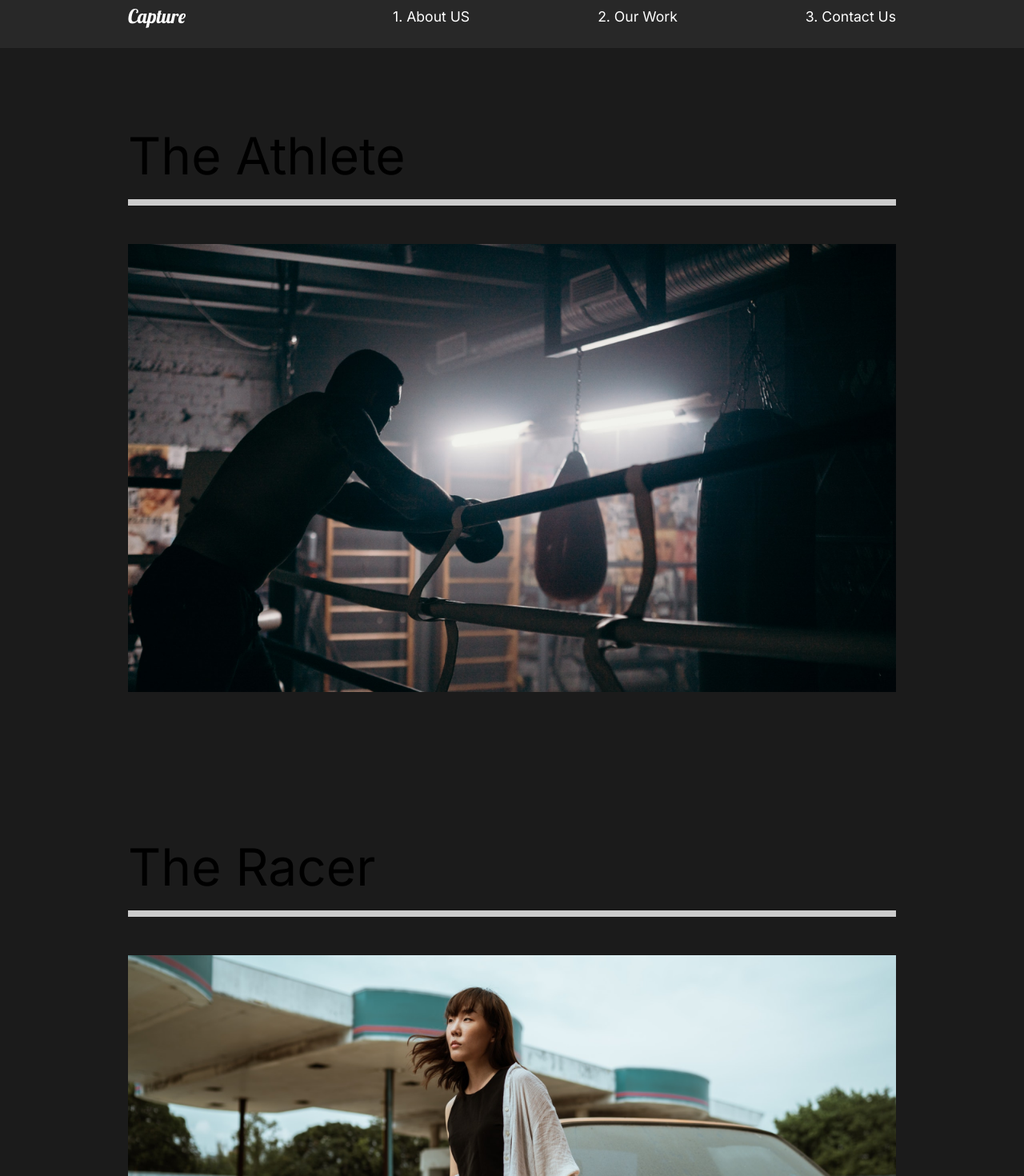
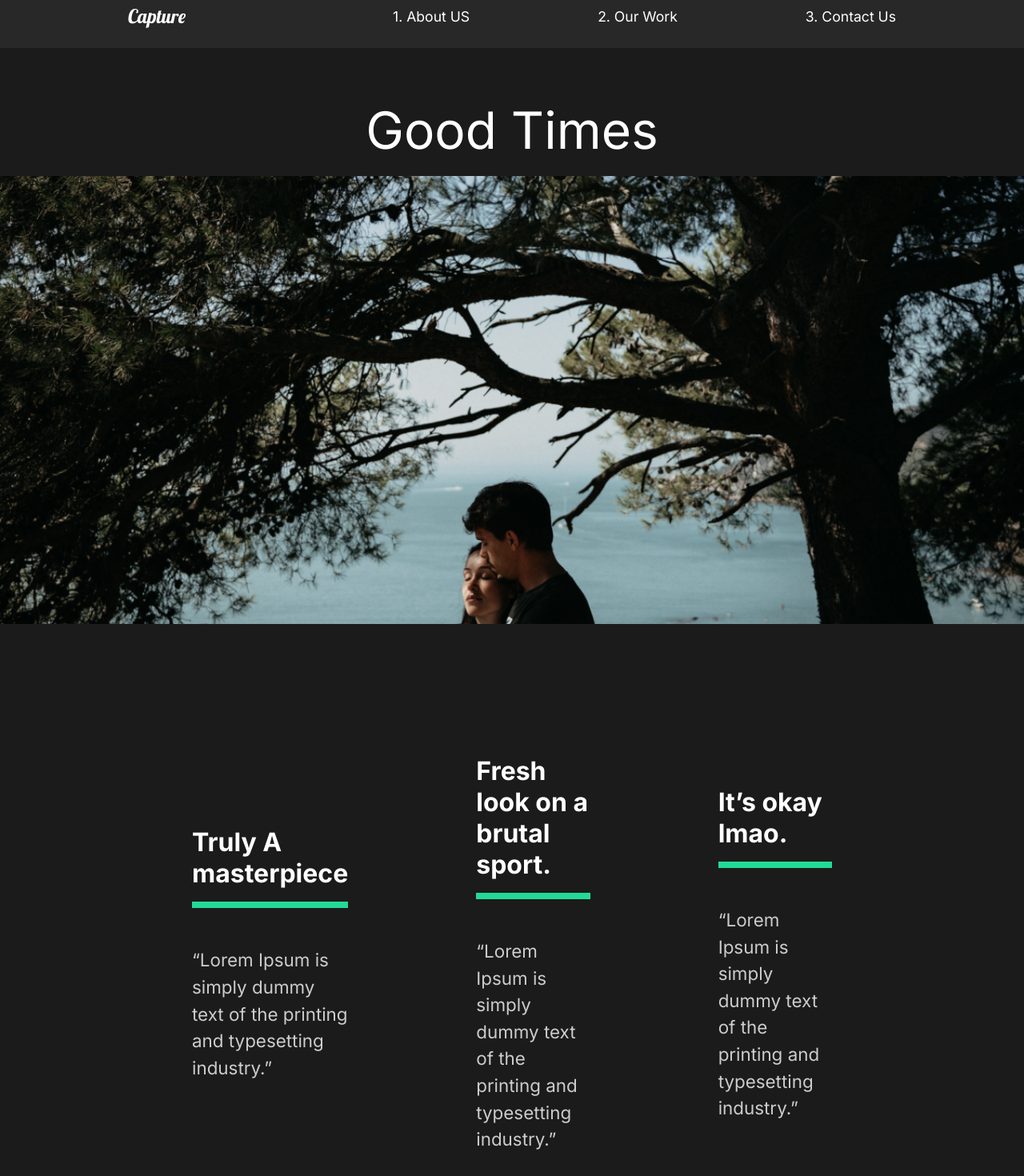
Before and after one commit to NajkiNajk/the-creative-react-course-capture, a React (Create React App) app: page /work/good-times in a window 1280 px wide. Shown: the part 40-1510 px from the top of the page at 80% size. Built offline with nearby package versions, Linux system fonts and the light colour scheme.

Commit message:
11.Movie Detail

```diff
--- a/src/App.js
+++ b/src/App.js
@@ -6,6 +6,8 @@ import AboutUs from "./pages/AboutUs";
 import ContactUs from "./pages/ContactUs";
 import OurWork from "./pages/OurWork";
 import Nav from "./components/Nav";
+import MovieDetail from "./pages/MovieDetail";
+//router
 import { Switch, Route } from "react-router-dom";
 function App() {
   return (
@@ -16,8 +18,11 @@ function App() {
         <Route path="/" exact>
           <AboutUs />
         </Route>
-        <Route path="/work">
+        <Route path="/work" exact>
           <OurWork />
+        </Route>
+        <Route path="/work/:id">
+          <MovieDetail />
         </Route>
         <Route path="/contact">
           <ContactUs />
--- /dev/null
+++ b/src/movieState.js
@@ -0,0 +1,81 @@
+//Import Images
+import athlete from "./img/athlete-small.png";
+import goodtimes from "./img/goodtimes-small.png";
+import theracer from "./img/theracer-small.png";
+import athlete2 from "./img/athlete2.png";
+import goodtimes2 from "./img/good-times2.jpg";
+import theracer2 from "./img/the-racer2.jpg";
+
+export const MovieState = () => {
+  return [
+    {
+      title: "The Athlete",
+      mainImg: athlete,
+      secondaryImg: athlete2,
+      url: "/work/the-athlete",
+      awards: [
+        {
+          title: "Truly A masterpiece",
+          description:
+            "“Lorem Ipsum is simply dummy text of the printing and typesetting industry.”",
+        },
+        {
+          title: "Fresh look on a brutal sport.",
+          description:
+            "“Lorem Ipsum is simply dummy text of the printing and typesetting industry.”",
+        },
+        {
+          title: "It’s okay lmao.",
+          description:
+            "“Lorem Ipsum is simply dummy text of the printing and typesetting industry.”",
+        },
+      ],
+    },
+    {
+      title: "Good Times",
+      mainImg: goodtimes,
+      url: "/work/good-times",
+      secondaryImg: goodtimes2,
+      awards: [
+        {
+          title: "Truly A masterpiece",
+          description:
+            "“Lorem Ipsum is simply dummy text of the printing and typesetting industry.”",
+        },
+        {
+          title: "Fresh look on a brutal sport.",
+          description:
+            "“Lorem Ipsum is simply dummy text of the printing and typesetting industry.”",
+        },
+        {
+          title: "It’s okay lmao.",
+          description:
+            "“Lorem Ipsum is simply dummy text of the printing and typesetting industry.”",
+        },
+      ],
+    },
+    {
+      title: "The Racer",
+      mainImg: theracer,
+      url: "/work/the-racer",
+      secondaryImg: theracer2,
+      awards: [
+        {
+          title: "Truly A masterpiece",
+          description:
+            "“Lorem Ipsum is simply dummy text of the printing and typesetting industry.”",
+        },
+        {
+          title: "Fresh look on a brutal sport.",
+          description:
+            "“Lorem Ipsum is simply dummy text of the printing and typesetting industry.”",
+        },
+        {
+          title: "It’s okay lmao.",
+          description:
+            "“Lorem Ipsum is simply dummy text of the printing and typesetting industry.”",
+        },
+      ],
+    },
+  ];
+};
--- /dev/null
+++ b/src/pages/MovieDetail.js
@@ -0,0 +1,104 @@
+import React, { useState, useEffect } from "react";
+import styled from "styled-components";
+import { useHistory } from "react-router-dom";
+import { MovieState } from "../movieState";
+
+const MovieDetail = () => {
+  const history = useHistory();
+  const url = history.location.pathname;
+  const [movies, setMovies] = useState(MovieState);
+  const [movie, setMovie] = useState(null);
+  //use
+  useEffect(() => {
+    const currentMovie = movies.filter((stateMovie) => stateMovie.url === url);
+    setMovie(currentMovie[0]);
+  }, [movies, url]);
+
+  return (
+    <>
+      {movie && (
+        <Details>
+          <HeadLine>
+            <h2>{movie.title}</h2>
+            <img src={movie.mainImg} alt="movie" />
+          </HeadLine>
+          <Awards>
+            {movie.awards.map((award) => (
+              <Award
+                title={award.title}
+                description={award.description}
+                key={award.title}
+              />
+            ))}
+          </Awards>
+          <ImageDisplay>
+            <img src={movie.secondaryImg} alt="movie" />
+          </ImageDisplay>
+        </Details>
+      )}
+    </>
+  );
+};
+const Details = styled.div`
+  color: white;
+`;
+
+const HeadLine = styled.div`
+  min-height: 90vh;
+  padding-top: 20vh;
+  position: relative;
+  h2 {
+    position: absolute;
+    top: 10%;
+    left: 50%;
+    transform: translate(-50%, -10%);
+  }
+  img {
+    width: 100%;
+    height: 70vh;
+    object-fit: cover;
+  }
+`;
+const Awards = styled.div`
+  min-height: 80vh;
+  display: flex;
+  margin: 5rem 10rem;
+  align-items: center;
+  justify-content: space-around;
+`;
+const AwardStyled = styled.div`
+  padding: 5rem;
+  h3 {
+    font-size: 2rem;
+  }
+  .line {
+    width: 100%;
+    background: #23d997;
+    height: 0.5rem;
+    margin: 1rem 0rem;
+  }
+  p {
+    padding: 2rem 0rem;
+  }
+`;
+const ImageDisplay = styled.div`
+  min-height: 50vh;
+  img {
+    width: 100%;
+    height: 100vh;
+    object-fit: cover;
+  }
+`;
+
+//Award component
+const Award = ({ title, description }) => {
+  return (
+    <AwardStyled>
+      <h3>{title}</h3>
+      <div className="line"></div>
+      <p>{description}</p>
+    </AwardStyled>
+  );
+};
+
+export default MovieDetail;
--- a/src/pages/OurWork.js
+++ b/src/pages/OurWork.js
@@ -13,21 +13,21 @@ const OurWork = () => {
       <Movie>
         <h2>The Athlete</h2>
         <div className="line"></div>
-        <Link>
+        <Link to="/work/the-athlete">
           <img src={athlete} alt="athlete" />
         </Link>
       </Movie>
       <Movie>
         <h2>The Racer</h2>
         <div className="line"></div>
-        <Link>
+        <Link to="/work/the-racer">
           <img src={theracer} alt="theracer" />
         </Link>
       </Movie>
       <Movie>
         <h2>Good Times</h2>
         <div className="line"></div>
-        <Link>
+        <Link to="/work/good-times">
           <img src={goodtimes} alt="goodtimes" />
         </Link>
       </Movie>
```
Also changed, not shown: 1 other file (tests, documents, lock files or other folders).
